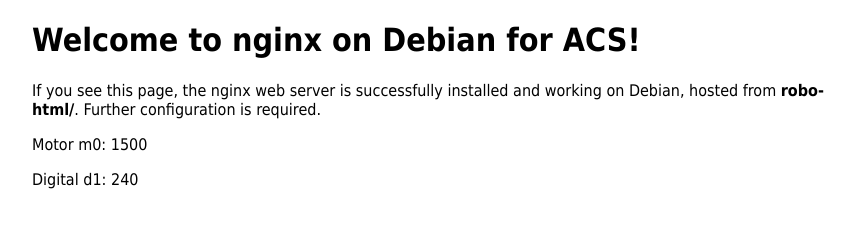
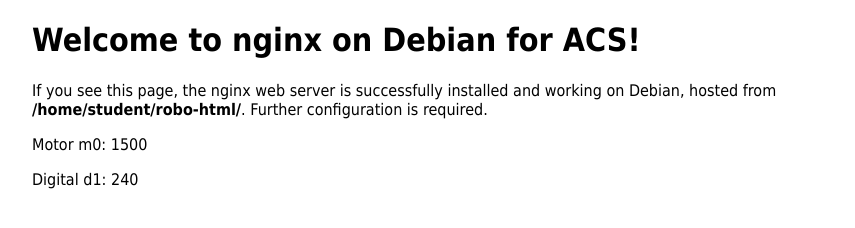
Before and after one commit to BSMRKRS/robo-html, a plain HTML site: page index.html in a window 1280 px wide. Shown: the whole page, without its empty margins (208-1063 px from the left). Drawn offline with Linux system fonts and the light colour scheme.

Commit message:
changed the path file back to the original home/student/robo-html

```diff
--- a/index.html
+++ b/index.html
@@ -14,7 +14,7 @@
 <body onload='load_message(msg);'>
 <h1>Welcome to nginx on Debian for ACS!</h1>
 <p>If you see this page, the nginx web server is successfully installed and
-working on Debian, hosted from <b>robo-html/</b>. Further configuration is required.</p>
+working on Debian, hosted from <b>/home/student/robo-html/</b>. Further configuration is required.</p>
 
 <p id='m0'></p>
 <p id='m1'></p>
```
